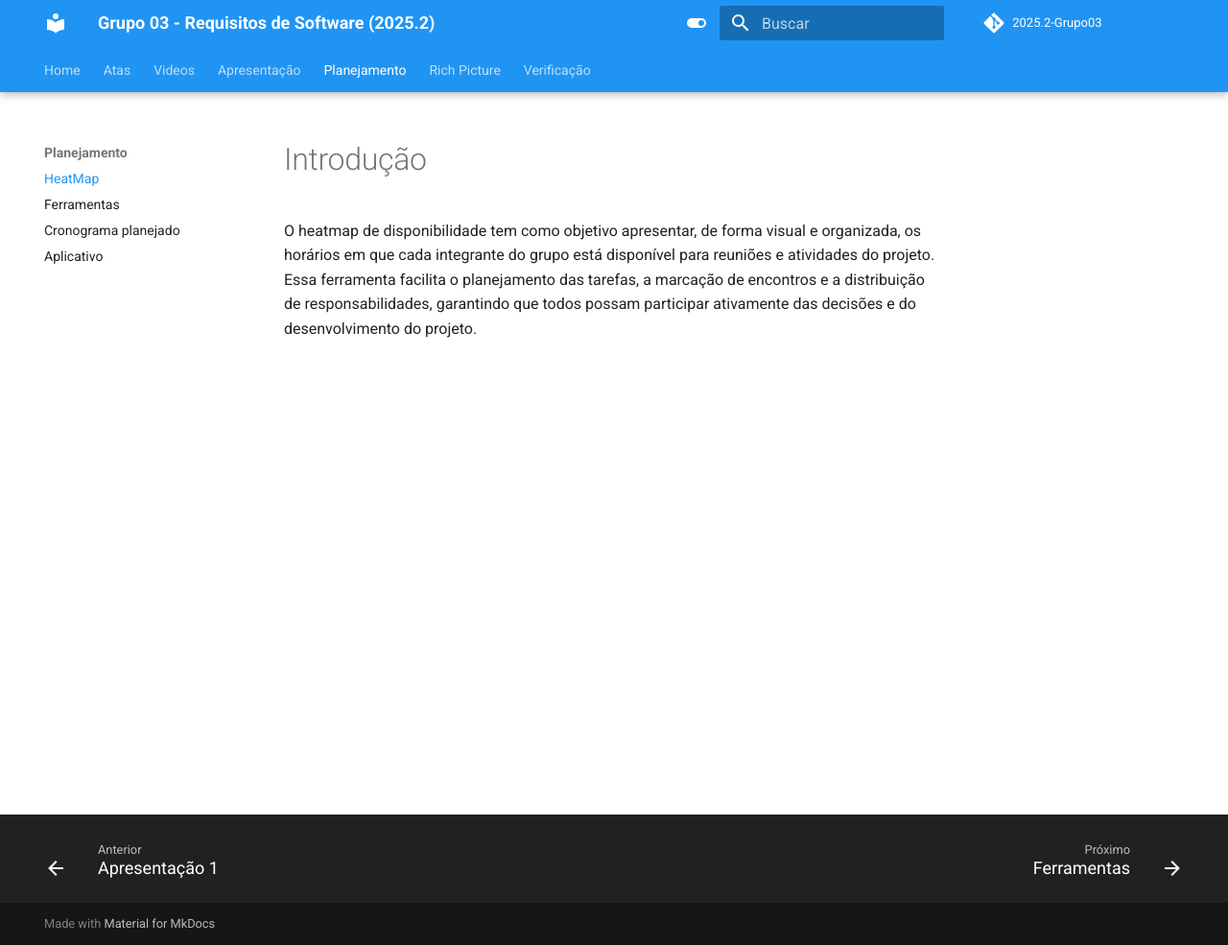
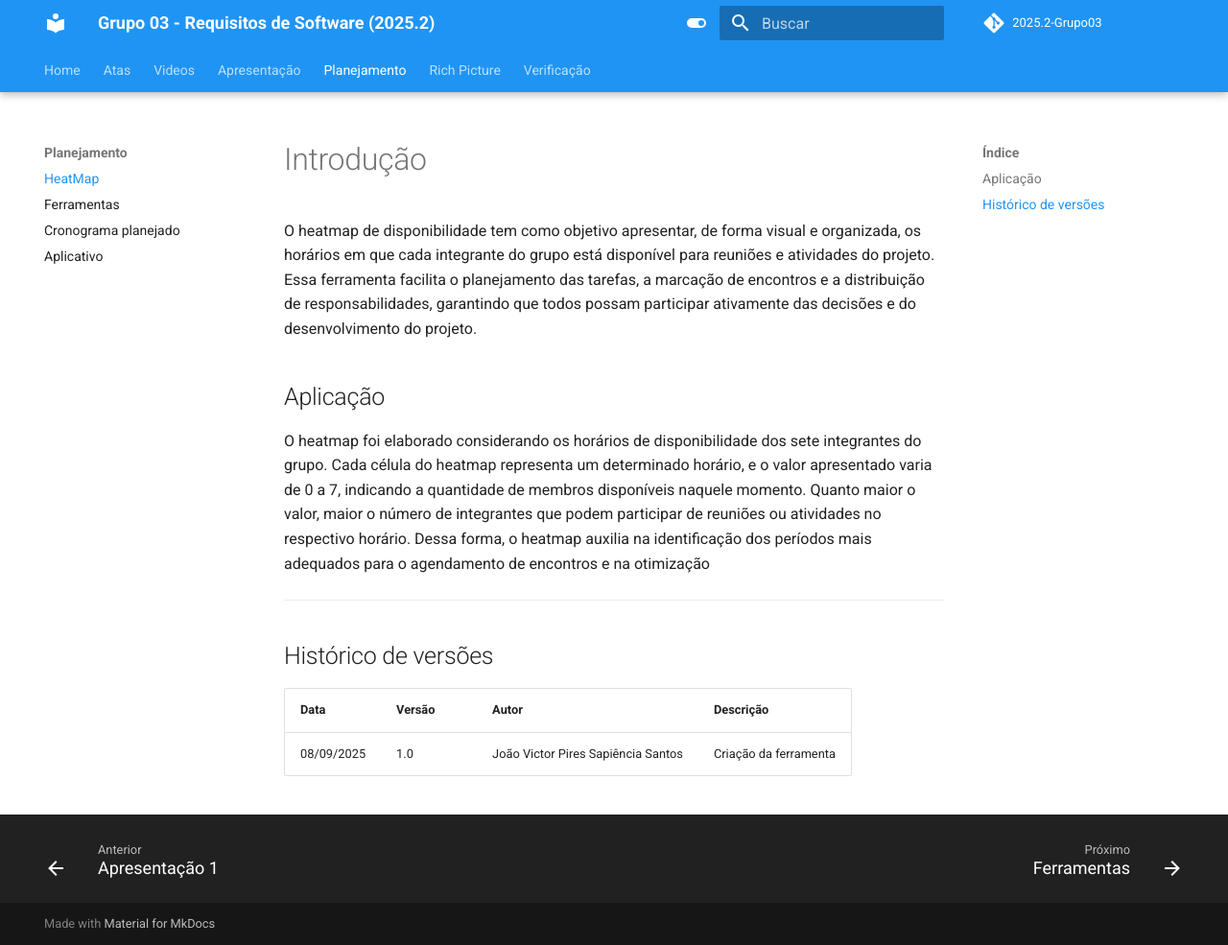
Before and after one commit to Requisitos-de-Software/2025.2-Grupo03, an MkDocs documentation site: the page built from docs/Planejamento/heatmap.md, in a window 1280 px wide and 985 px high. Shown: the whole window at 96% size. Built offline with MkDocs 1.6.1 and Material for MkDocs 9.7.7, drawn with Linux system fonts in a browser that asks for light colours; comment, search, counter and statistics services are not loaded.

Commit message:
desenvolvimento heatmap.md

```diff
--- a/docs/Planejamento/heatmap.md
+++ b/docs/Planejamento/heatmap.md
@@ -1,3 +1,15 @@
 # Introdução
 
 O heatmap de disponibilidade tem como objetivo apresentar, de forma visual e organizada, os horários em que cada integrante do grupo está disponível para reuniões e atividades do projeto. Essa ferramenta facilita o planejamento das tarefas, a marcação de encontros e a distribuição de responsabilidades, garantindo que todos possam participar ativamente das decisões e do desenvolvimento do projeto.
+
+## Aplicação
+
+O heatmap foi elaborado considerando os horários de disponibilidade dos sete integrantes do grupo. Cada célula do heatmap representa um determinado horário, e o valor apresentado varia de 0 a 7, indicando a quantidade de membros disponíveis naquele momento. Quanto maior o valor, maior o número de integrantes que podem participar de reuniões ou atividades no respectivo horário. Dessa forma, o heatmap auxilia na identificação dos períodos mais adequados para o agendamento de encontros e na otimização
+
+---
+
+## Histórico de versões
+
+| Data       | Versão | Autor                                | Descrição                |
+|------------|--------|--------------------------------------|--------------------------|
+| 08/09/2025 | 1.0    | João Victor Pires Sapiência Santos   | Criação da ferramenta    |
```
